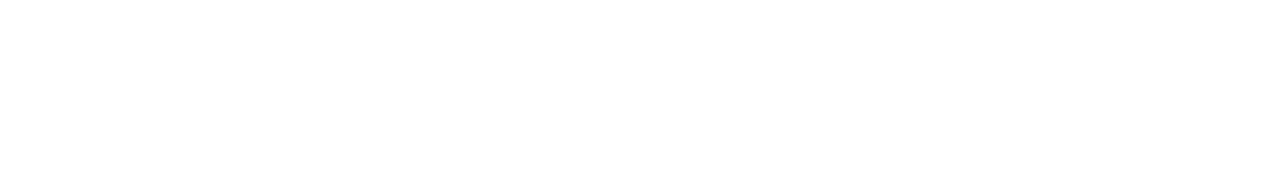
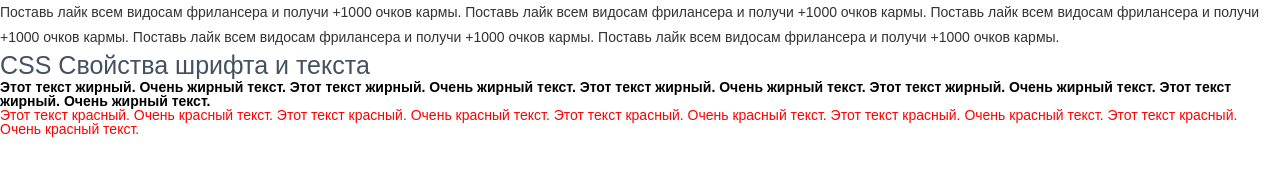
Before and after one commit to deadmorozzzz88/freelanser, a plain HTML site: page index.html in a window 1280 px wide. Drawn offline with Linux system fonts and the light colour scheme.

Commit message:
шрифты

```diff
--- a/css/style.css
+++ b/css/style.css
@@ -76,3 +76,28 @@ h6 {
   font-size: inherit;
   font-weight: 400;
 }
+
+body {
+  font-family: Arial, "Helvetica Neue", Helvetica, sans-serif;
+}
+
+h1 {
+  font-size: 25px;
+  line-height: 30px;
+  color: #445161;
+}
+
+.like {
+  line-height: 25px;
+  color: #333333;
+}
+
+.bold {
+  line-height: 14px;
+  font-weight: bold;
+}
+
+.red {
+  line-height: 14px;
+  color: red;
+}
--- a/index.html
+++ b/index.html
@@ -4,7 +4,35 @@
     <meta charset="UTF-8" />
     <meta http-equiv="X-UA-Compatible" content="IE=edge" />
     <meta name="viewport" content="width=device-width, initial-scale=1.0" />
+    <link rel="stylesheet" href="css/style.css" />
     <title>Домашка</title>
   </head>
-  <body></body>
+  <body>
+    <div class="like">
+      <p>
+        Поставь лайк всем видосам фрилансера и получи +1000 очков кармы. Поставь
+        лайк всем видосам фрилансера и получи +1000 очков кармы. Поставь лайк
+        всем видосам фрилансера и получи +1000 очков кармы. Поставь лайк всем
+        видосам фрилансера и получи +1000 очков кармы. Поставь лайк всем видосам
+        фрилансера и получи +1000 очков кармы.
+      </p>
+    </div>
+    <div>
+      <h1>CSS Свойства шрифта и текста</h1>
+    </div>
+    <div class="bold">
+      <p>
+        Этот текст жирный. Очень жирный текст. Этот текст жирный. Очень жирный
+        текст. Этот текст жирный. Очень жирный текст. Этот текст жирный. Очень
+        жирный текст. Этот текст жирный. Очень жирный текст.
+      </p>
+    </div>
+    <div class="red">
+      <p>
+        Этот текст красный. Очень красный текст. Этот текст красный. Очень
+        красный текст. Этот текст красный. Очень красный текст. Этот текст
+        красный. Очень красный текст. Этот текст красный. Очень красный текст.
+      </p>
+    </div>
+  </body>
 </html>
```
